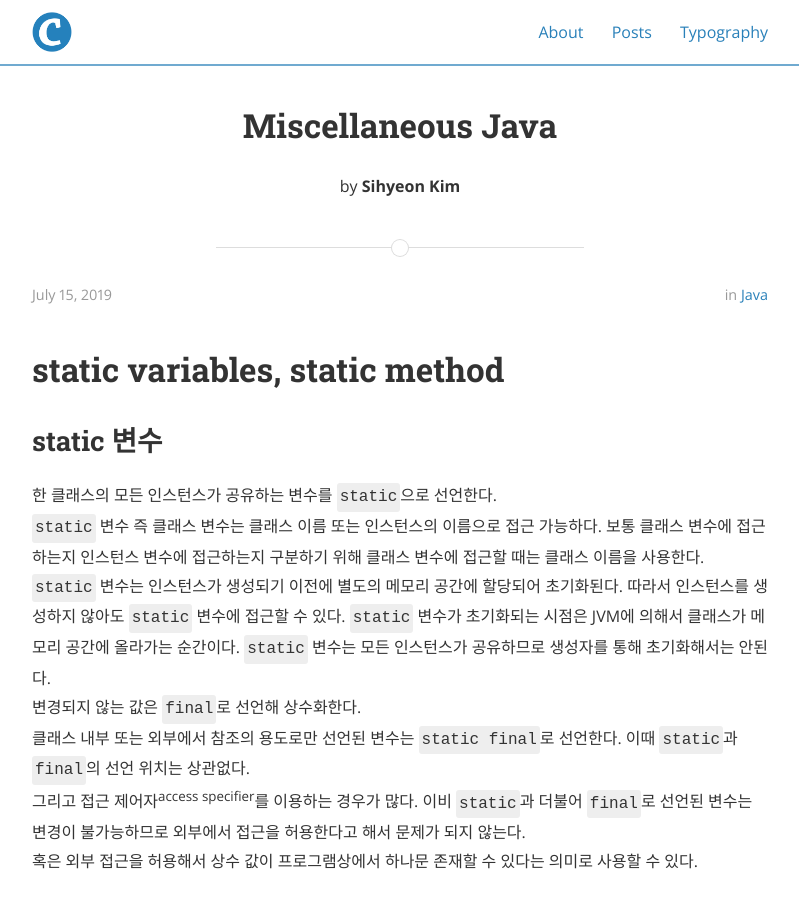
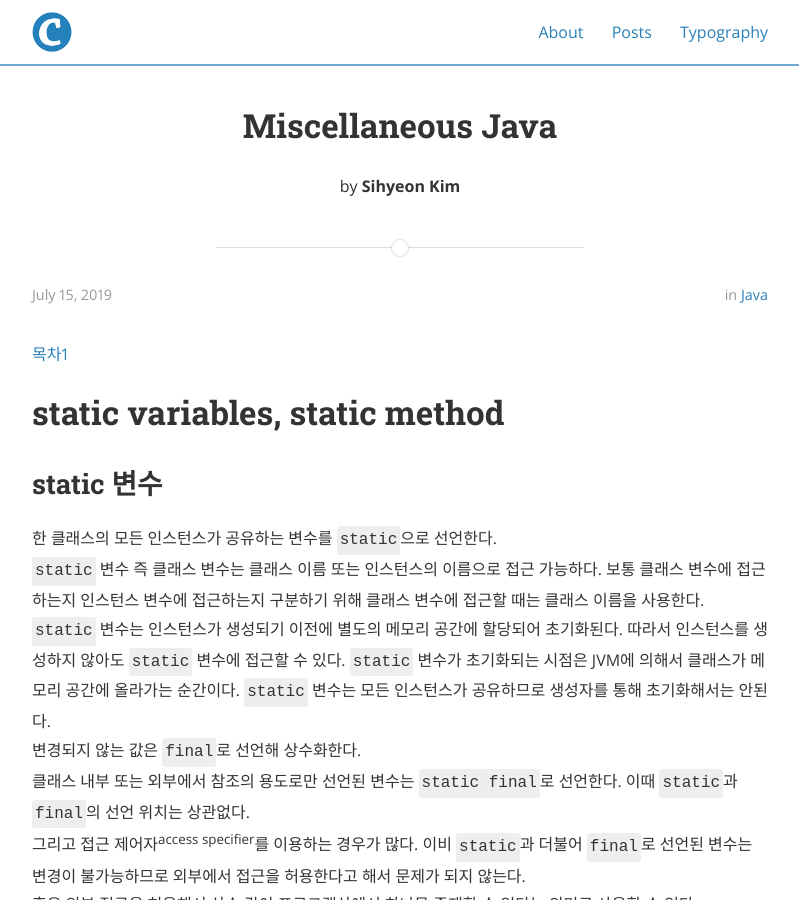
Before and after one commit to sihyeon-kim/sihyeon-kim.github.io, a Jekyll site: the page built from _posts/2019-07-15-Miscellaneous-Java.markdown, in a window 1280 px wide and 900 px high. Shown: the whole window, without its empty margins (240-1039 px from the left). Built offline with Jekyll 4.4.1, drawn with Linux system fonts in a browser that asks for light colours; nearby versions of some CDN libraries; comment, search, counter and statistics services are not loaded.

Commit message:
Update 2019-07-15-Miscellaneous-Java.markdown

```diff
--- a/_posts/2019-07-15-Miscellaneous-Java.markdown
+++ b/_posts/2019-07-15-Miscellaneous-Java.markdown
@@ -5,6 +5,8 @@ date: 2019-07-15 20:00:00
 author: Sihyeon Kim
 categories: java
 ---
+
+[목차1](#)
 
 # static variables, static method
 ## static 변수
```
